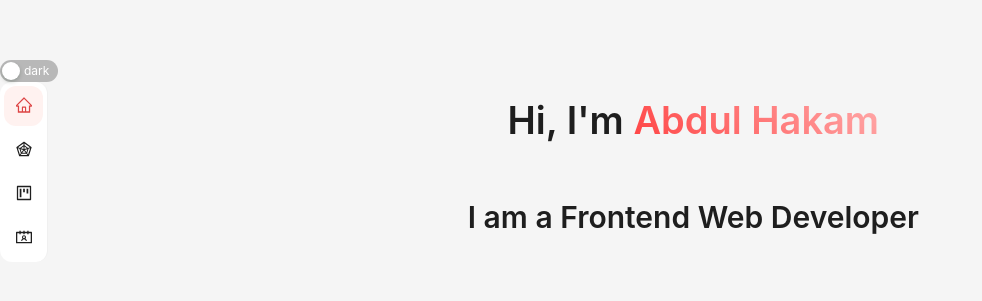
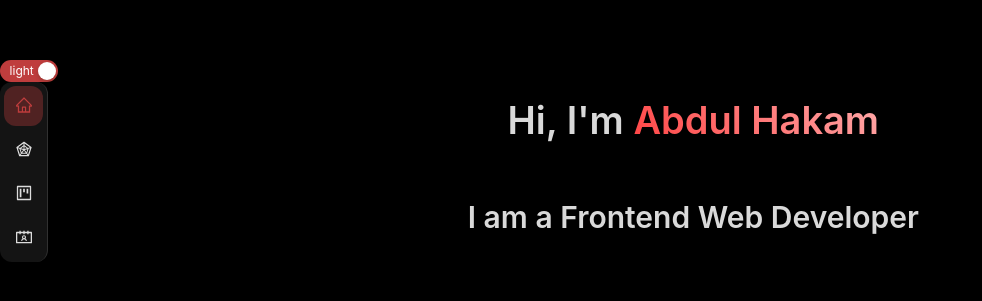
Before and after one commit to abdulhakam/abdulhakam.github.io, a React (Create React App) app: page /about in a window 1280 px wide. Shown: the part 239-540 px from the top of the page, without its empty margins (0-982 px from the left). Built offline with nearby package versions, Linux system fonts and the light colour scheme.

Commit message:
added light theme
fixed the problems and completed adding lighttheme using some tutorials.

```diff
--- a/src/App.tsx
+++ b/src/App.tsx
@@ -1,6 +1,6 @@
 import "./App.css";
 import { Col, ConfigProvider, Layout, Row } from "antd";
-import {darkTheme,lightTheme} from "./theme/customTheme";
+import {darkTheme,lightTheme} from "./theme";
 import Navbar from "./components/global/Navbar";
 import { HashRouter} from "react-router-dom";
 import AnimatedRoutes from "./components/global/AnimatedRoutes";
@@ -8,13 +8,12 @@ import ThemeToggle from "./components/global/ThemeToggle";
 import { useSelector } from "react-redux";
 
 function App() {
-  // calling our state from the reduxer using useSelector hook of redux
-  const mode = useSelector((state:any) => state.darkMode);
-  // destructuring isdarkMode state from mode variable called using useSelector hook of redux
-  const { isdarkMode } = mode;
+   // get theme from store
+   const theme = useSelector((state:any) => state.theme);
+
   return (
     <HashRouter>
-      <ConfigProvider theme={isdarkMode? darkTheme() : lightTheme()}>
+      <ConfigProvider theme={theme.darkTheme? darkTheme() : lightTheme()}>
         <Layout>
           <Row style={{height:'100%'}}>
             <Col span={2} style={{height:'100vh',display:"flex",flexDirection:'column',justifyContent:'center'}}><ThemeToggle/><Navbar/></Col>
--- a/src/components/global/ThemeToggle.tsx
+++ b/src/components/global/ThemeToggle.tsx
@@ -1,32 +1,23 @@
 import { Switch } from "antd";
 import React from "react";
 import { useDispatch, useSelector } from "react-redux";
-import { handledarkMode } from "../../store/actions/darkModeAction";
+import { toggleTheme } from "../../redux/theme/themeSlice";
+
 
 const ThemeToggle = () => {
-  // assigning useDispatch hook of redux to a variable
-  const dispatch= useDispatch();
+   // get theme from store
+   const theme = useSelector((state:any) => state.theme);
 
-  // calling our state from the reduxer using useSelector hook of redux
-  const mode = useSelector((state:any) => state.darkMode);
-
-  // destructuring isdarkMode state from mode variable called using useSelector hook of redux
-  const { isdarkMode } = mode;
-
-  // function to be fired on onChange method to switch the mode
-  function switchDarkMode() {
-    isdarkMode
-      ? dispatch(handledarkMode(false))
-      : dispatch(handledarkMode(true));
-  }
+   // initialize dispatch variable
+   const dispatch = useDispatch();
 
   return (
   <div>
     <Switch
     checkedChildren={"light"}
     unCheckedChildren={"dark"}
-    checked={isdarkMode}
-    onChange={switchDarkMode}
+    checked={theme.darkTheme}
+    onChange={() => dispatch(toggleTheme())}
     />
   </div>
   )
--- a/src/index.tsx
+++ b/src/index.tsx
@@ -9,7 +9,6 @@ import store from './redux/store';
 const root = ReactDOM.createRoot(
   document.getElementById('root') as HTMLElement
 );
-
 
 root.render(
   <React.StrictMode>
--- a/src/redux/reducers/darkModeReducer.js
+++ /dev/null
@@ -1,22 +0,0 @@
-import { DARK_MODE } from "../types";
-
-// initial state
-const initialState = {
-  // checking mode from localstorage if falsey (e.g. 0, null, undefined, etc.) it will be false, otherwise true
-  isdarkMode: !!JSON.parse(localStorage.getItem("darkmode")),
-};
-
-const darkModeReducer = (state = initialState, action) => {
-  switch (action.type) {
-    case DARK_MODE:
-      return {
-        ...state,
-        // getting value from the action file and changing isdarkMode State.
-        isdarkMode: action.payload,
-      };
-    default:
-      return state;
-  }
-};
-
-export default darkModeReducer;
--- a/src/redux/reducers/index.js
+++ /dev/null
@@ -1,6 +0,0 @@
-import { combineReducers } from "redux";
-import darkModeReducer from "./darkModeReducer";
-
-export default combineReducers({
-  darkMode: darkModeReducer,
-});
--- a/src/redux/store.js
+++ /dev/null
@@ -1,15 +0,0 @@
-import {createStore, applyMiddleware} from 'redux';
-import thunk from 'redux-thunk';
-import {composeWithDevTools} from 'redux-devtools-extension'
-
-import rootReducer from './reducers'
-
-const initalState = {
-
-}
-
-const middleware = [thunk]
-
-const store = createStore(rootReducer, initalState, composeWithDevTools(applyMiddleware(...middleware)))
-
-export default store;
--- /dev/null
+++ b/src/redux/store.ts
@@ -0,0 +1,8 @@
+import { configureStore } from "@reduxjs/toolkit";
+import theme from "./theme/themeSlice";
+
+export default configureStore({
+  reducer: {
+    theme,
+  },
+});
--- /dev/null
+++ b/src/redux/theme/themeSlice.ts
@@ -0,0 +1,16 @@
+import { createSlice } from "@reduxjs/toolkit";
+
+export const themeSlice = createSlice({
+  name: "theme",
+  initialState: {
+    darkTheme: true,
+  },
+  reducers: {
+    toggleTheme: (state) => {
+      state.darkTheme = !state.darkTheme;
+    },
+  },
+});
+
+export const {toggleTheme} = themeSlice.actions;
+export default themeSlice.reducer;
--- a/src/redux/types.js
+++ /dev/null
@@ -1 +0,0 @@
-export const DARK_MODE = "DARK_MODE";
```
Also changed, not shown: src/redux/actions/darkModeAction.js (deleted, +0 -12 lines), src/theme/basic_howto.md (deleted, +0 -9 lines), src/theme/index.ts (renamed from src/theme/customTheme.ts).
